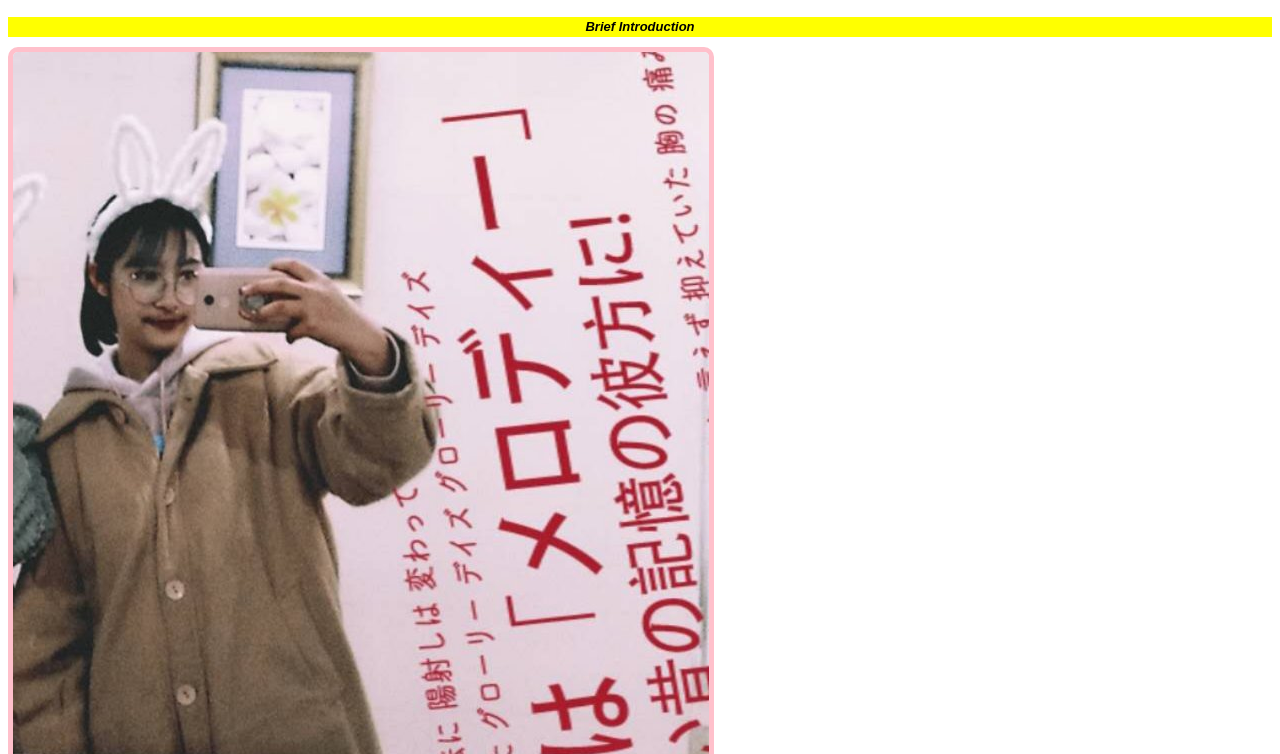
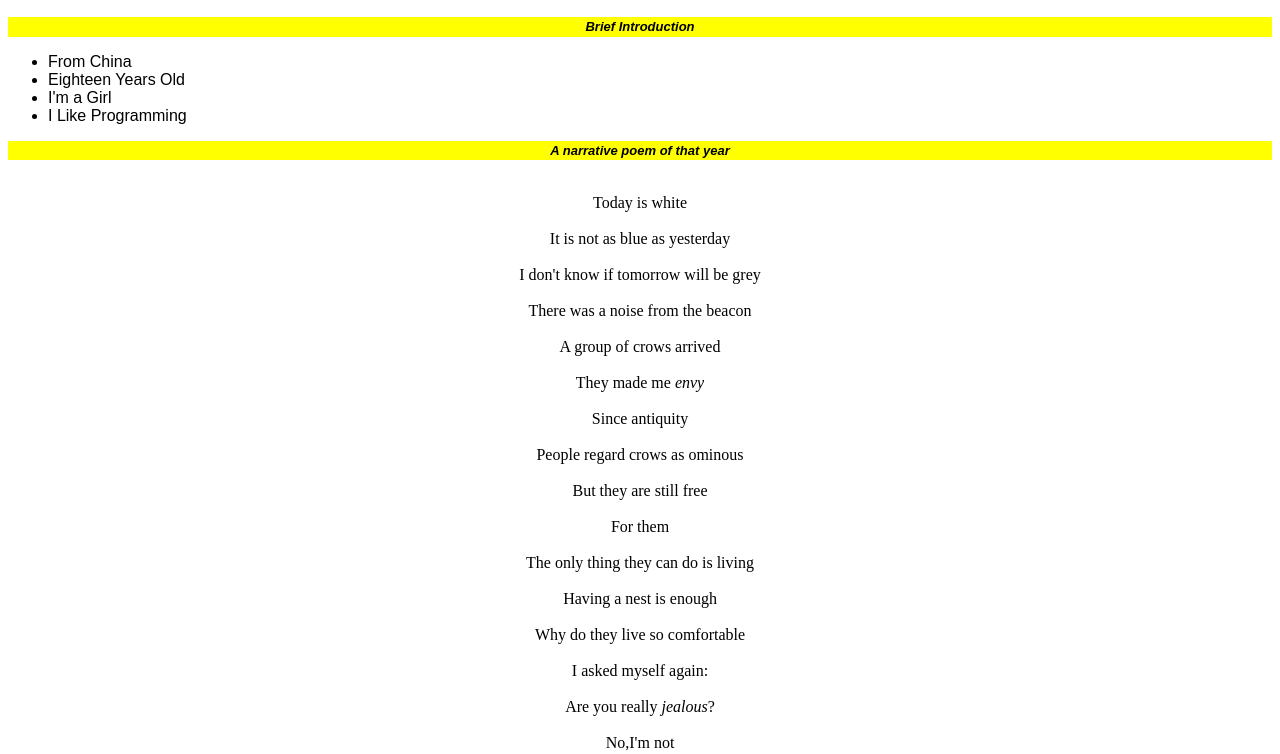
Before and after one commit to Yixuaner/Yixuan.github.io, a plain HTML site: page index.html in a window 1280 px wide. Shown: the part 46-800 px from the top of the page. Drawn offline with Linux system fonts and the light colour scheme.

Commit message:
Update index.html

```diff
--- a/index.html
+++ b/index.html
@@ -7,7 +7,7 @@
 
         <h1 class= "title">Yixuan's personal blog</h1>
         <h2 class="intro">Brief Introduction</h2>
-        <img src="363986908.jpg" class="tupian">
+
         <ul class="own">
             <li>From China</li>
             <li>Eighteen Years Old</li>
```
